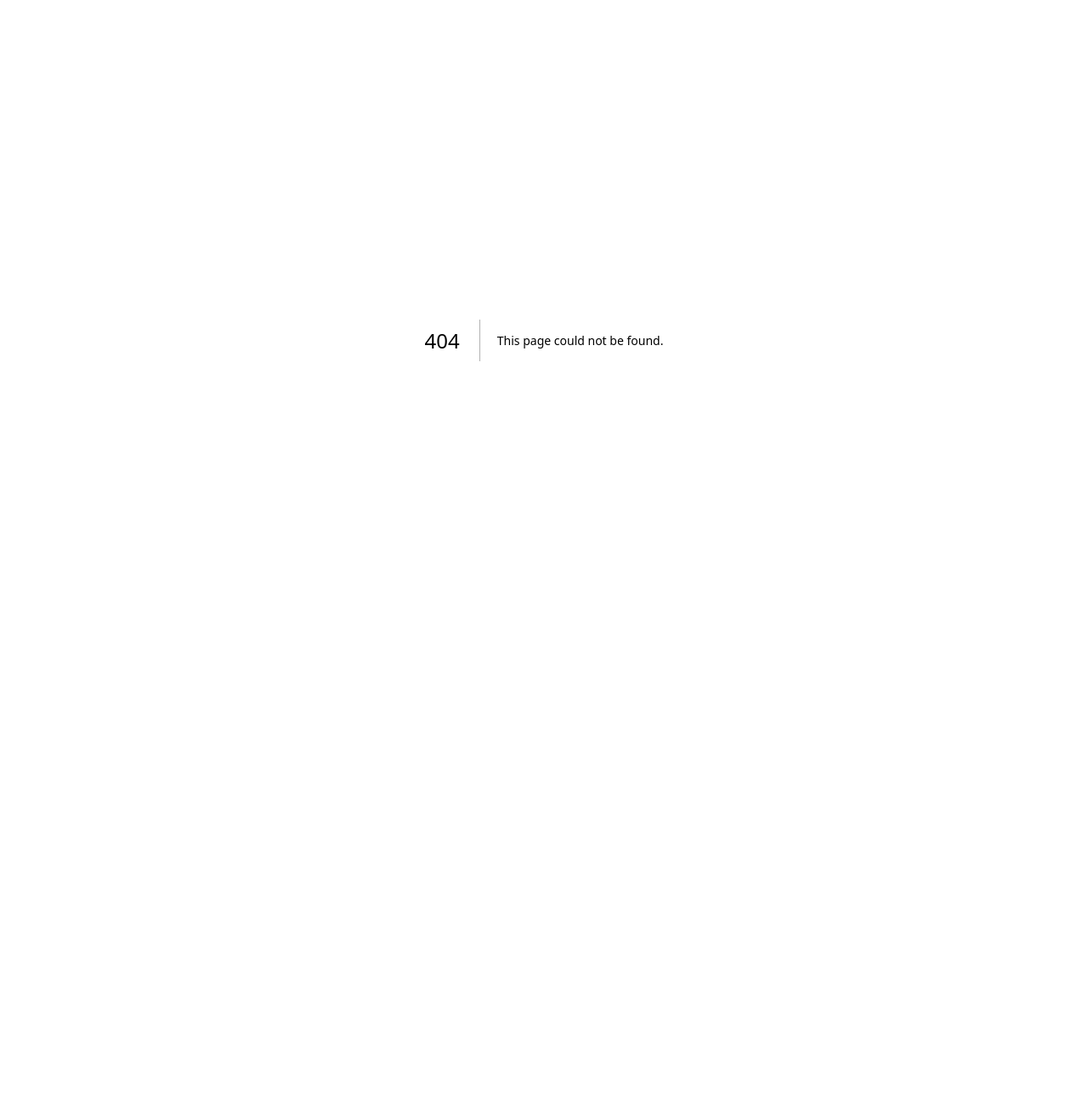
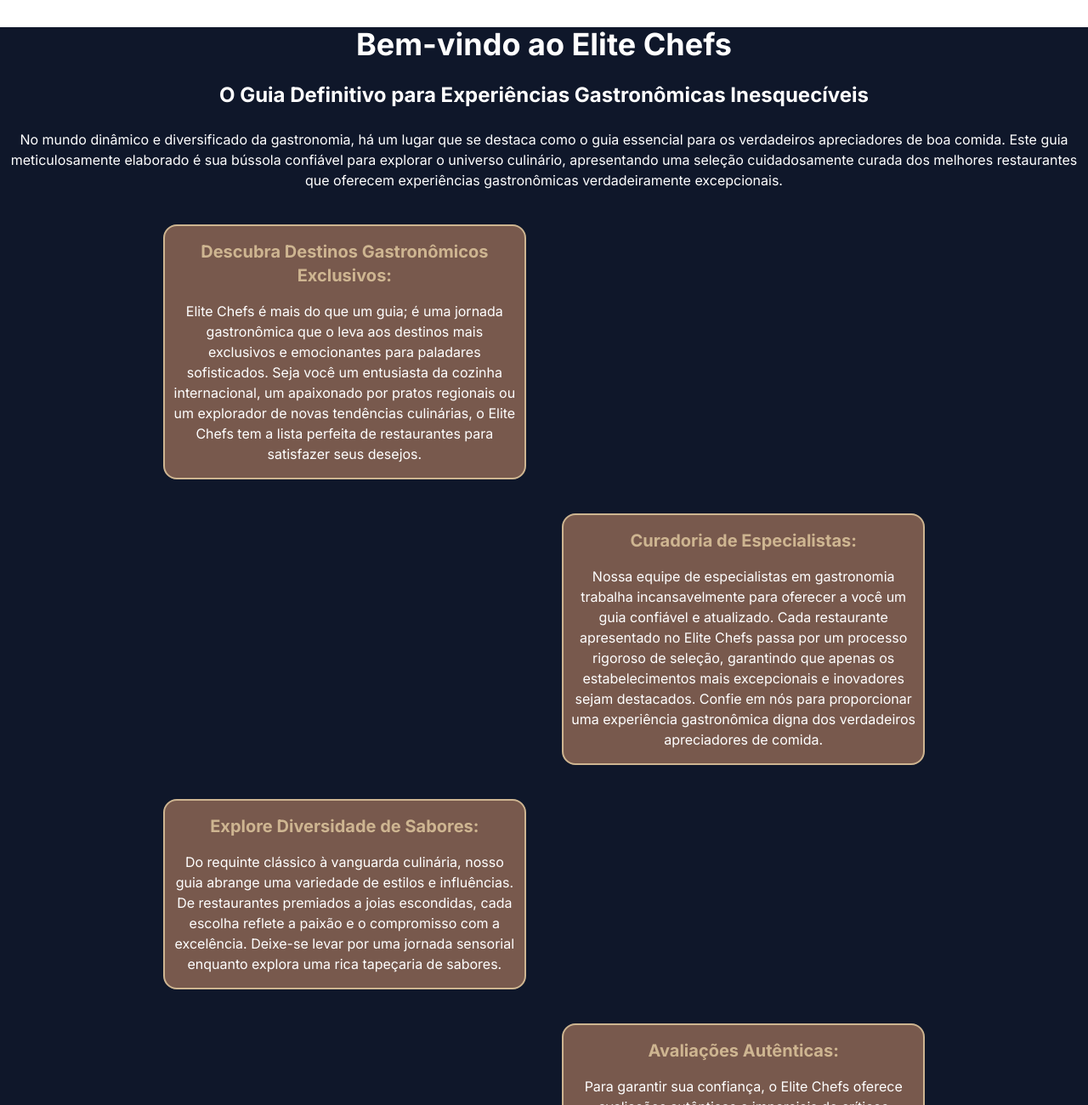
Before and after one commit to vilasboasfabio/front-guia-gatronomico, a Next.js app: page /sobresite in a window 1280 px wide. Before the commit this address had no page. Shown: the top 1300 px of the page at 85% size. Before the commit the page ends 800 px from the top, so only its background shows below. Built offline with nearby package versions, Linux system fonts and the light colour scheme.

Commit message:
feat: estilização e pagina de sobre 0 guia

```diff
--- a/app/cadastros/page.jsx
+++ b/app/cadastros/page.jsx
@@ -145,7 +145,7 @@ function CadastroRestaurante() {
 
     return (
         <div className="flex flex-col items-center justify-center min-h-screen bg-gray-100 py-2 sm:px-6 lg:px-8 ">
-        <div className="space-y-8 w-screen bg-image-1 bg-slate-700">
+        <div className="space-y-8 w-screen bg-image-1 bg-slate-900">
           <div className='w-1/2 mx-auto mt-24 mb-20 opacity-1'>
             <RestauranteForm
               restaurante={restaurante}
--- a/app/globals.css
+++ b/app/globals.css
@@ -22,7 +22,7 @@
     background-color: #CEB591;
 }
 .border-bronze{
-    border: 6px solid #CEB591;
+    border: 2px solid #CEB591;
 
 }
 .border-t-bronze{
--- /dev/null
+++ b/app/sobresite/page.jsx
@@ -0,0 +1,48 @@
+import React from "react";
+
+
+function PaginaSobre() {
+    return (
+        <main className="bg-slate-900 ">
+            <section className="mt-8">
+                <h1 className="text-4xl font-bold text-center mb-6 text-white">Bem-vindo ao Elite Chefs</h1>
+                <h1 className="text-2xl font-bold text-center mt-2 text-white">O Guia Definitivo para Experiências Gastronômicas Inesquecíveis</h1>
+                <p className="text-center mt-6 text-white">No mundo dinâmico e diversificado da gastronomia, há um lugar que se destaca como o guia essencial para os verdadeiros apreciadores de boa comida. Este guia meticulosamente elaborado é sua bússola confiável para explorar o universo culinário, apresentando uma seleção cuidadosamente curada dos melhores restaurantes que oferecem experiências gastronômicas verdadeiramente excepcionais.</p>
+            </section>
+
+            <section className="bg-bronze w-1/3 h-76 rounded-2xl ml-48 mt-10 border-bronze">
+                <h1 className="font-bold text-xl text-lbronze text-center  mb-4 mt-4 font">Descubra Destinos Gastronômicos Exclusivos:</h1>
+                <p className=" text-white ml-2 mr-2 text-center mb-4">Elite Chefs é mais do que um guia; é uma jornada gastronômica que o leva aos destinos mais exclusivos e emocionantes para paladares sofisticados. Seja você um entusiasta da cozinha internacional, um apaixonado por pratos regionais ou um explorador de novas tendências culinárias, o Elite Chefs tem a lista perfeita de restaurantes para satisfazer seus desejos.</p>
+            </section>
+
+            <section className="bg-bronze w-1/3 h-76 rounded-2xl ml-auto mr-48 mt-10 border-bronze">
+                <h1 className="text-xl text-center text-lbronze font-bold mb-4 mt-4">Curadoria de Especialistas:</h1>
+                <p className=" text-white ml-2 mr-2 text-center mb-4">Nossa equipe de especialistas em gastronomia trabalha incansavelmente para oferecer a você um guia confiável e atualizado. Cada restaurante apresentado no Elite Chefs passa por um processo rigoroso de seleção, garantindo que apenas os estabelecimentos mais excepcionais e inovadores sejam destacados. Confie em nós para proporcionar uma experiência gastronômica digna dos verdadeiros apreciadores de comida.</p>
+            </section>
+
+            <section className="bg-bronze w-1/3 h-76 rounded-2xl ml-48  mr-56 mt-10 border-bronze">
+                <h1 className="font-bold text-xl text-lbronze text-center mb-4 mt-4">Explore Diversidade de Sabores:</h1>
+                <p className=" text-white ml-2 mr-2 text-center mb-4">Do requinte clássico à vanguarda culinária, nosso guia abrange uma variedade de estilos e influências. De restaurantes premiados a joias escondidas, cada escolha reflete a paixão e o compromisso com a excelência. Deixe-se levar por uma jornada sensorial enquanto explora uma rica tapeçaria de sabores.</p>
+            </section>
+
+            <section className="bg-bronze w-1/3 h-76 rounded-2xl ml-auto mr-48 mt-10 border-bronze">
+                <h1 className="font-bold text-xl text-lbronze text-center mb-4 mt-4">Avaliações Autênticas:</h1>
+                <p className=" text-white ml-2 mr-2 text-center mb-4">Para garantir sua confiança, o Elite Chefs oferece avaliações autênticas e imparciais de críticos respeitados. Além disso, incentivamos a comunidade a compartilhar suas próprias experiências, criando uma rede dinâmica de recomendações que elevam ainda mais a qualidade do guia.</p>
+            </section>
+
+            <section className="bg-bronze w-1/3 h-76 rounded-2xl ml-48 mr-56 mt-10 border-bronze">
+                <h1 className="font-bold text-xl text-lbronze text-center mb-4 mt-4">Planeje sua Próxima Experiência</h1>
+                <p className=" text-white ml-2 mr-2 text-center mb-4">Navegue pelo Elite Chefs para planejar sua próxima aventura gastronômica. Descubra novos sabores, encontre o local perfeito para cada ocasião e mergulhe em um mundo de possibilidades culinárias. Com recursos úteis, como avaliações, menus e dicas locais, estamos aqui para tornar sua jornada gastronômica memorável.</p>
+            </section>
+
+            <section className="bg-bronze w-1/3 h-76 rounded-2xl ml-auto mr-48 mt-10 border-bronze mb-8">
+                <h1 className="font-bold text-xl text-lbronze  text-center mb-4 mt-4">Junte-se à Comunidade Elite:</h1>
+                <p className=" text-white ml-2 mr-2 text-center mb-4">Embarque nesta jornada gastronômica extraordinária com o Elite Chefs. Descubra, saboreie e celebre as melhores experiências culinárias ao redor do mundo. Sua próxima aventura gastronômica começa aqui.</p>
+            </section>
+
+        </main>
+
+    )
+}
+
+export default PaginaSobre;
```
